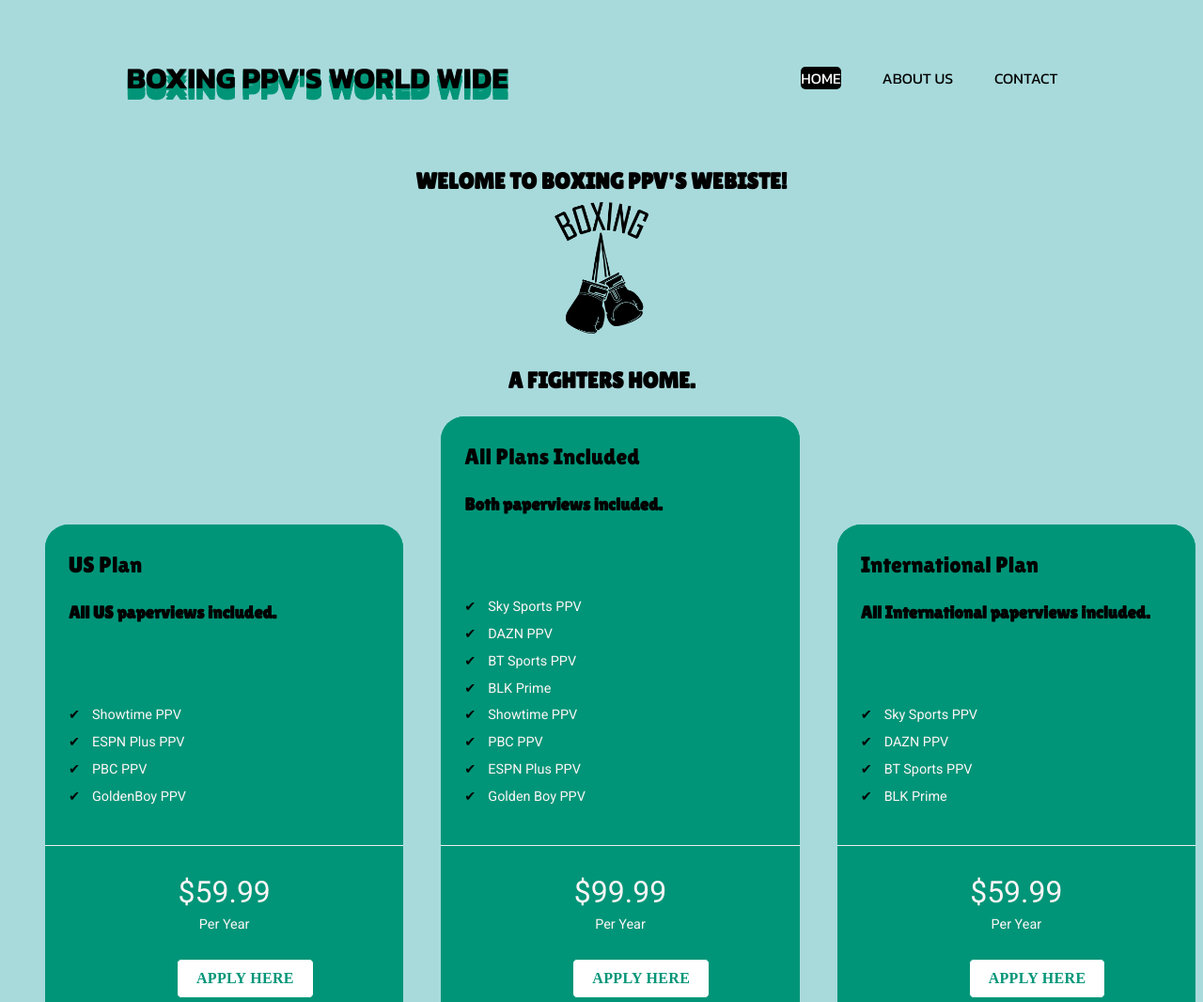
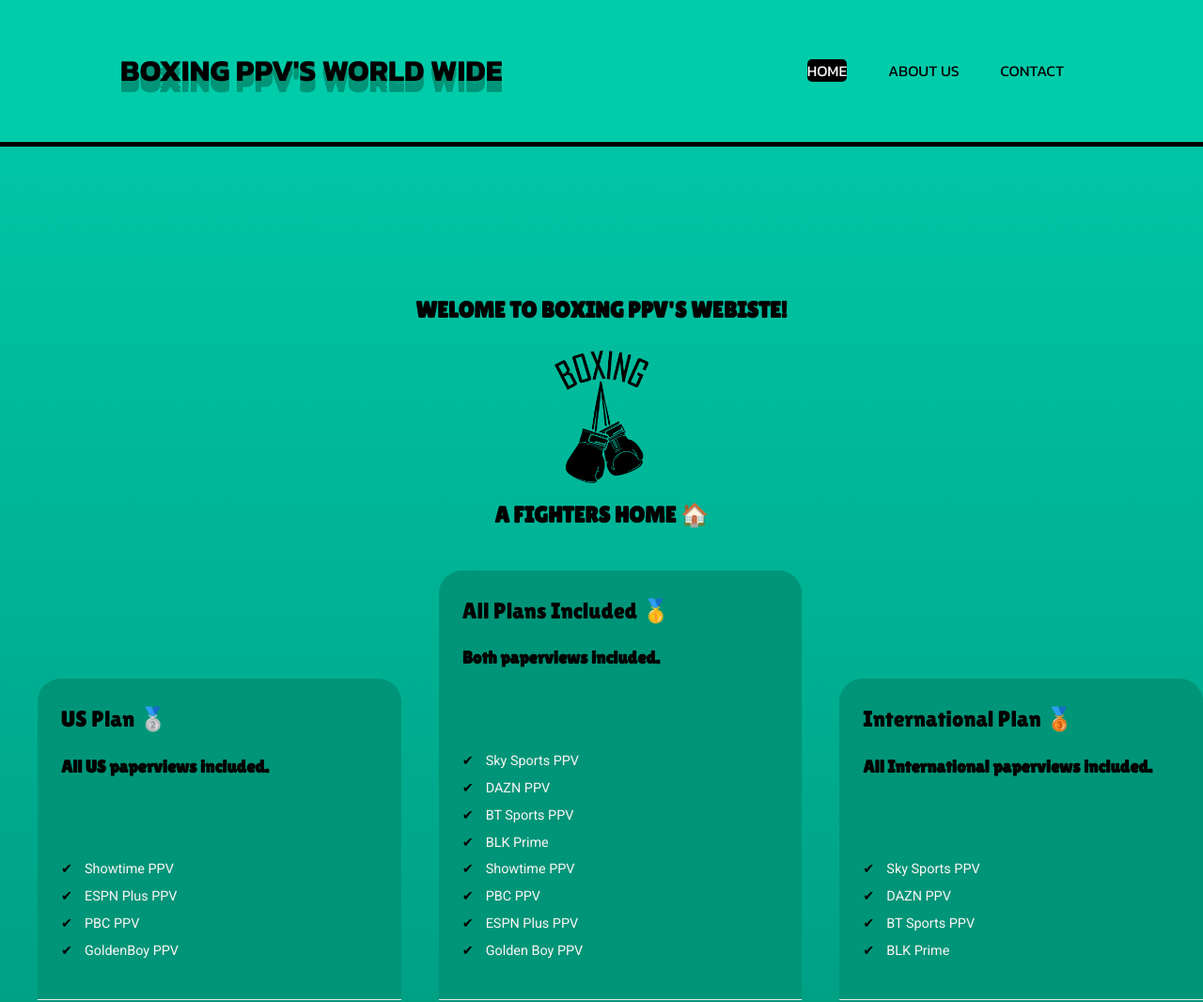
Before and after one commit to AvieonGreene/BoxingPPV, a website: page index.html in a window 1280 px wide. Shown: the top 1066 px of the page at 94% size. Drawn offline with Linux system fonts and the light colour scheme.

Commit message:
added glow animation to buttons and added two color background color

```diff
--- a/index.html
+++ b/index.html
@@ -39,12 +39,12 @@
     <div class="intro">
         <h2 class="Greeting">Welome to Boxing PPV's Webiste!</h2>
         <img  class="Boxing_Gloves" src= "Boxing_image.png" alt="Boxing gloves">
-        <h2 class="bottom_Greeting"> A fighters home.</h2>
+        <h2 class="bottom_Greeting"> A fighters home &#127968;</h2>
     </div>
     <main>
     <section class ="pricing-plan">
     <div class ="pricing-plan__header">
-        <h2 class="pricing-plan__titile"> US Plan</h2>
+        <h2 class="pricing-plan__titile"> US Plan &#129352;</h2>
          <h3 class="pricing-plan__summary">All US paperviews included.</h3>
     </div>
     <div class="pricing-plan__description">
@@ -65,7 +65,7 @@
 
     <section class ="pricing-plan">
         <div class ="pricing-plan__header">
-            <h2 class="pricing-plan__titile"> All Plans Included</h2>
+            <h2 class="pricing-plan__titile"> All Plans Included &#129351;</h2>
              <h3 class="pricing-plan__summary">Both paperviews included.</h3>
         </div>
         <div class="pricing-plan__description">
@@ -90,7 +90,7 @@
 
     <section class ="pricing-plan">
         <div class ="pricing-plan__header">
-            <h2 class="pricing-plan__titile"> International Plan</h2>
+            <h2 class="pricing-plan__titile"> International Plan &#129353;</h2>
              <h3 class="pricing-plan__summary">All International paperviews included.</h3>
         </div>
         <div class="pricing-plan__description">
--- a/styles.css
+++ b/styles.css
@@ -1,3 +1,8 @@
+html, body {
+    margin: 0;
+    padding: 0;
+    box-sizing: border-box; /* Include padding and border in the element's total width and height */
+}
 
 
 header {
@@ -6,6 +11,10 @@
     align-items: center;
     padding: 30px 10%;
     font-family: 'Kanit', sans-serif;
+    background: rgb(0,204,170) ;
+    margin: 0;
+    border-bottom: 5px solid #000000;
+    margin-bottom: 100px;
 }
 
 .nav__links li {
@@ -15,6 +24,12 @@
 
 }
 
+.intro {
+    display: flex;
+    flex-direction: column;
+    align-items: center;
+    padding: 20px;
+}
 
 
 .pricing-plan {
@@ -102,11 +117,14 @@
 letter-spacing: 0.02em;
 font-weight: bold;
 margin-left: 115px;
+cursor: pointer;
+transition: box-shadow 0.3s ease-in-out, transform 0.3s ease-in-out;
 }
 
 .pricing-plan__button:hover {
-    background: #000000;
-    color: #ffffff;
+    box-shadow: 0 0 10px 5px rgba(0, 255, 0, 0.7), 0 0 20px 10px rgba(0, 255, 0, 0.5), 0 0 30px 15px rgba(0, 255, 0, 0.3);
+    transform: scale(1.1);
+
 }
 
 .pricing-plan__cost {
@@ -151,7 +169,7 @@
 }
 
 body {
-    background-color:#a8dadc;
+    background: linear-gradient(rgb(0,204,170), rgb(0,102,85));
 }
 
 footer,p {
@@ -167,17 +185,16 @@
  }
 
 .Greeting {
-    padding: 25px;
-    margin: 10px;
-    padding-bottom: 65px;
+
+    margin: 30px;
     text-transform: uppercase;
     padding-top: 10px;
+    text-align: center;
 }
 
  .Boxing_Gloves {
     width: 100px;
-    padding-bottom: 280px;
-
+    margin-top: -100px; /* Add space between the greeting and the image */
 }
 
 .pricing-plan {
@@ -199,6 +216,7 @@
     width: 100%;
     margin-bottom: 10px;
     background: #009578;
+    border: #000000 2px solid ;
     padding: 10px;
     border-radius: 4px;
     box-shadow: 6px 6px 10px -1px rgba(0, 0, 0, 0, 0.15);
@@ -244,6 +262,7 @@
     margin-bottom: 85px; */
     text-transform: uppercase;
     background-color: #009578;
+    border: #000000 2px solid ;
     text-align: center;
     border-radius: 10px;
     display: block;
@@ -256,11 +275,27 @@
     padding-bottom: 15px;
 }
 
+@keyframes changewidth {
+    0% {
+        left: 0;
+        transform: translateX(0);
+      }
+      25% {
+        left: 50%;
+        transform: translateX(-20%);
+      }
+  }
+
 .title {
     text-transform: uppercase;
     text-shadow: 0 1px 0 #009578, 0 2px 0 #009578,
     0 7px 0 #009578, 0 8px 0 #009578,
     0 11px 0 #009578, 0 12px 0 #009578;
+    animation-duration: 0.1s;
+    animation-name: changewidth;
+    animation-iteration-count: 3;
+    animation-direction: alternate;
+    animation-delay: 2s;
 }
 
 .nav__links li:hover {
@@ -276,7 +311,6 @@
 
 .bottom_Greeting {
     display: flex;
-    margin-top: 120px;
     justify-content: center;
     text-transform: uppercase;
     padding-bottom: 5px;
@@ -288,6 +322,7 @@
     text-transform: uppercase;
     margin-bottom: 75px;
     background-color: #009578;
+    border: #000000 2px solid ;
     text-align: center;
     border-radius: 25px;
 }
@@ -336,13 +371,10 @@
     }
 
     img.Boxing_Gloves {
-    position: absolute;
-    top: 50px;
-    bottom: 0;
-    left: 0;
-    right: 0;
     margin: auto;
 }
+
+
 
 main {
     display: flex;
```
